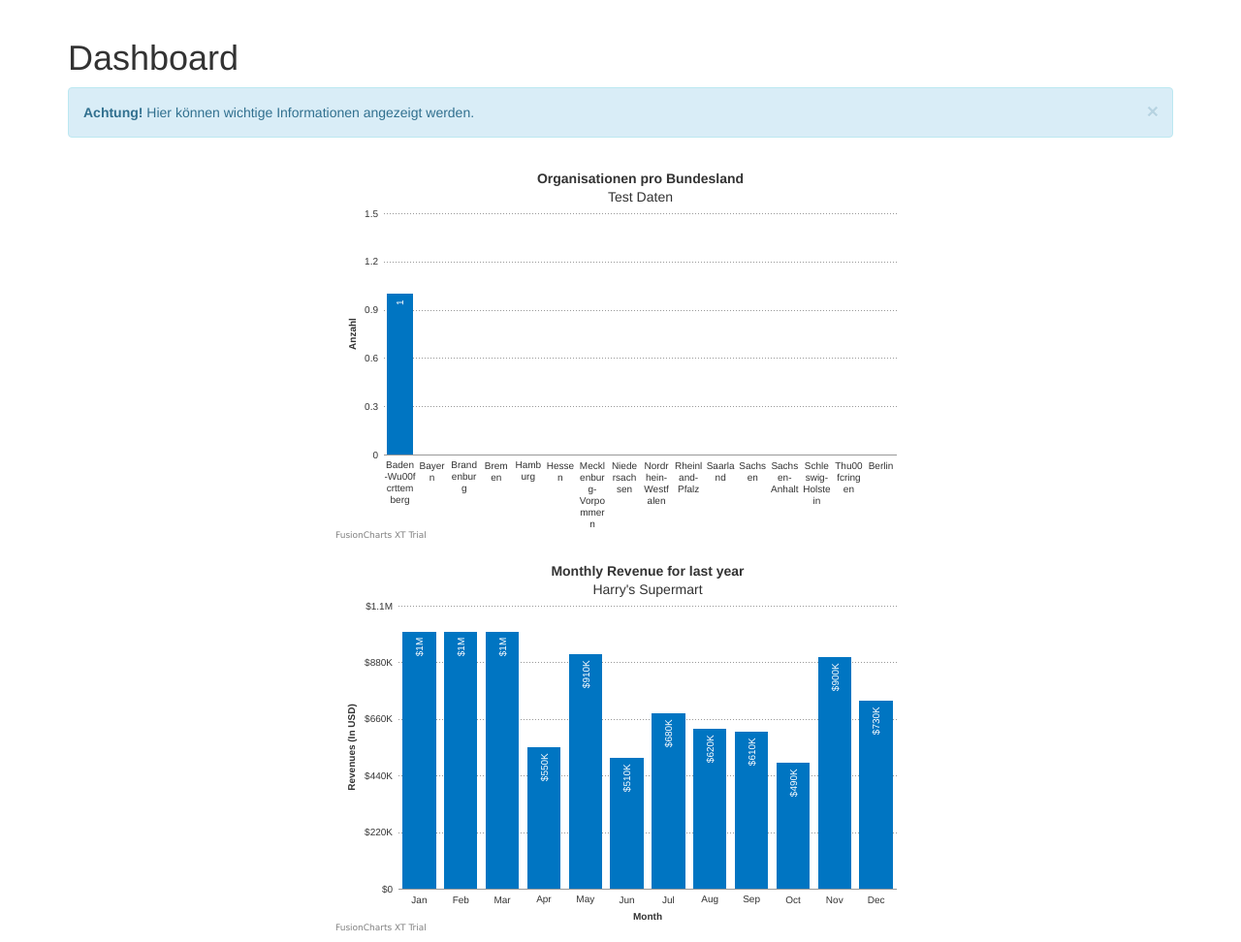
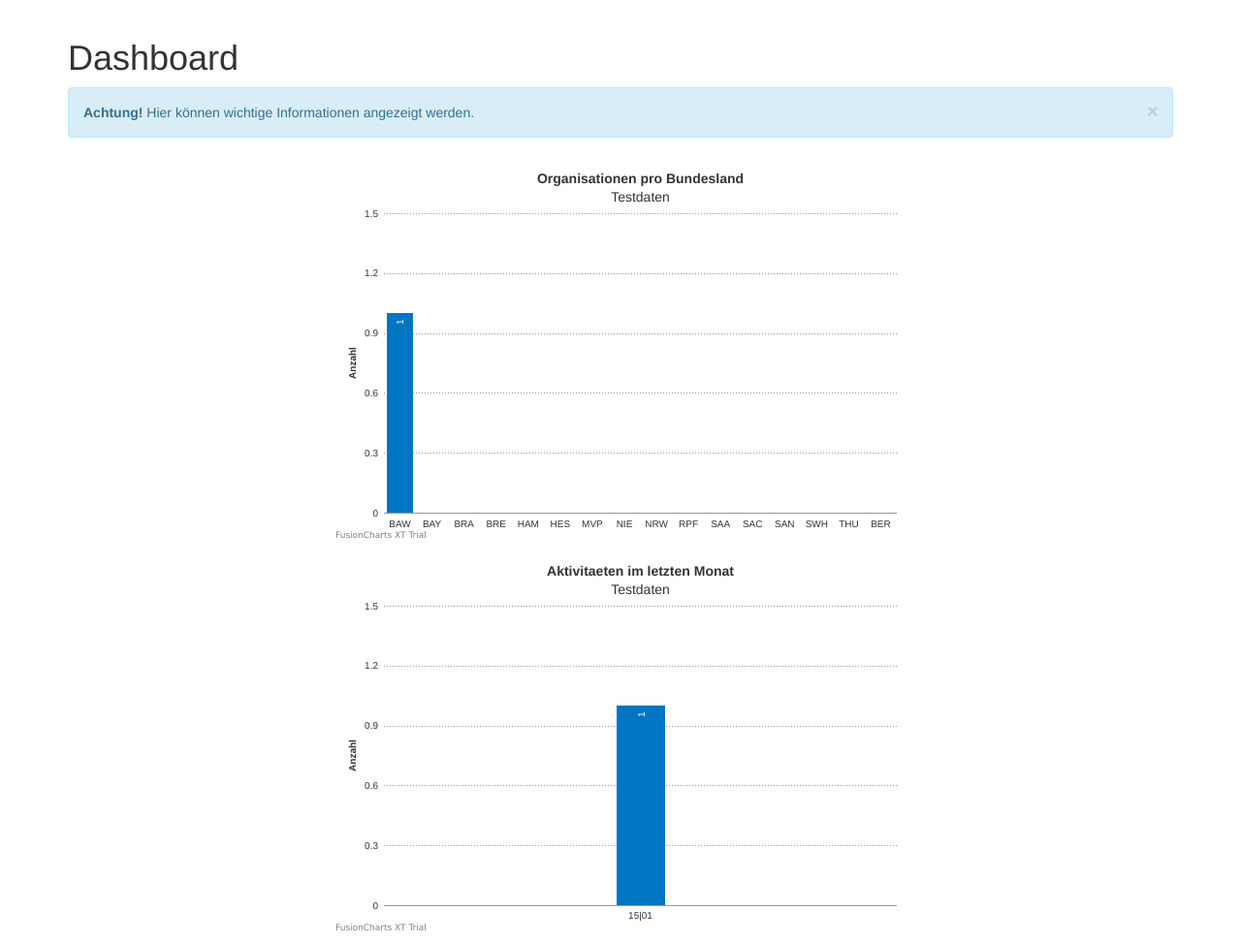
Before and after one commit to jacobmatthewmurray/uwcbewerbung, a Django app: page /orgmgm/ in a window 1280 px wide. Shown: the part 52-1024 px from the top of the page at 97% size. Run offline with Django 3.2, Linux system fonts and the light colour scheme; data comes from the database, SQL or seed files in the repository; both versions use the stored data as it was after the commit; tables that the repository leaves empty hold one stand-in row (values such as "Sample post"); parts of the project's set-up code (start-up, migrations or seed data) failed here and were passed over; some libraries are stand-ins or nearby versions.

Commit message:
basic dashboards fixed

```diff
--- a/orgmgm/templates/orgmgm/organisation/list.html
+++ b/orgmgm/templates/orgmgm/organisation/list.html
@@ -5,6 +5,7 @@
 <table class="table table-striped" style="font-size: 10px">
     <tr>
         <th>PK</th>
+        <th>Typ</th>
         <th>Name</th>
         <th>Strasse/Hausnummer</th>
         <th>PLZ</th>
@@ -19,6 +20,7 @@
     {% for o in orgs %}
     <tr>
         <td>{{ o.pk }}</td>
+        <td>{{ o.organisationtype }}</td>
         <td><a href="{% url 'organisation_detail' pk=o.pk %}">{{ o.name }}</a></td>
         <td>{{ o.strassehsnr }}</td>
         <td>{{ o.plz }}</td>
--- a/orgmgm/views.py
+++ b/orgmgm/views.py
@@ -5,6 +5,7 @@ from django.template import loader
 from django.views import View
 from django.views.generic.detail import DetailView
 from django.db.models import Count
+from django.db.models.functions import ExtractMonth, ExtractDay
 
 
 from .models import Organisation, Kontakt, Activity, Bundesland
@@ -20,76 +21,55 @@ def dashboard_overview(request):
 
     bunds = Bundesland.objects.annotate(num_orgs=Count('organisation'))
 
-    datasource = {}
+    bunds_ds = {}
 
-    datasource['chart'] = {
+    bunds_ds['chart'] = {
         "caption": "Organisationen pro Bundesland",
-        "subCaption": "Test Daten",
+        "subCaption": "Testdaten",
         "xAxisName": "",
         "yAxisName": "Anzahl",
         "theme": "zune"
         }
 
-    datasource['data'] = []
+    bunds_ds['data'] = []
 
     for b in bunds:
         data = {}
-        data['label'] = b.bundesland
+        data['label'] = b.bundeslandshort
         data['value'] = b.num_orgs
-        datasource['data'].append(data)
+        bunds_ds['data'].append(data)
 
 
 
-    column2da = FusionCharts("column2d", "ex1", "600", "400", "chart-1", "json", datasource)
+    column2da = FusionCharts("column2d", "ex1", "600", "400", "chart-1", "json", bunds_ds)
 
-    column2db = FusionCharts("column2d", "ex2", "600", "400", "chart-2", "json",
-        """{
-        "chart": {
-            "caption": "Monthly Revenue for last year",
-            "subCaption": "Harry\'s Supermart",
-            "xAxisName": "Month",
-            "yAxisName": "Revenues (In USD)",
-            "numberPrefix": "$",
-            "theme": "zune"
-        },
-        "data": [{
-            "label": "Jan",
-            "value": "1000000"
-        }, {
-            "label": "Feb",
-            "value": "1000000"
-        }, {
-            "label": "Mar",
-            "value": "1000000"
-        }, {
-            "label": "Apr",
-            "value": "550000"
-        }, {
-            "label": "May",
-            "value": "910000"
-        }, {
-            "label": "Jun",
-            "value": "510000"
-        }, {
-            "label": "Jul",
-            "value": "680000"
-        }, {
-            "label": "Aug",
-            "value": "620000"
-        }, {
-            "label": "Sep",
-            "value": "610000"
-        }, {
-            "label": "Oct",
-            "value": "490000"
-        }, {
-            "label": "Nov",
-            "value": "900000"
-        }, {
-            "label": "Dec",
-            "value": "730000"
-        }]
-    }""")
+
+    acts = Activity.objects \
+        .annotate(actmonth=ExtractMonth('activitydate'), actday=ExtractDay('activitydate')) \
+        .values('actmonth','actday')\
+        .annotate(num_acts=Count('pk'))
+
+    acts_ds = {}
+
+    acts_ds['chart'] = {
+        "caption": "Aktivitaeten im letzten Monat",
+        "subCaption": "Testdaten",
+        "xAxisName": "",
+        "yAxisName": "Anzahl",
+        "theme": "zune"
+        }
+
+    acts_ds['data'] = []
+
+    for a in acts:
+        data = {}
+        data['label'] = ('0'+str(a['actday']))[-2:]+'|'+ ('0'+str(a['actmonth']))[-2:]
+        data['value'] = a['num_acts']
+        acts_ds['data'].append(data)
+
+
+
+    column2db = FusionCharts("column2d", "ex2", "600", "400", "chart-2", "json", acts_ds)
 
 
     return render(request, 'orgmgm/dashboard/overview.html', {'output': [column2da.render(), column2db.render()]})
```
Also changed, not shown: orgmgm/templates/orgmgm/organisation/detail.html (+10 -5 lines), orgmgm/fixtures/organisation.json, 2 other files.
